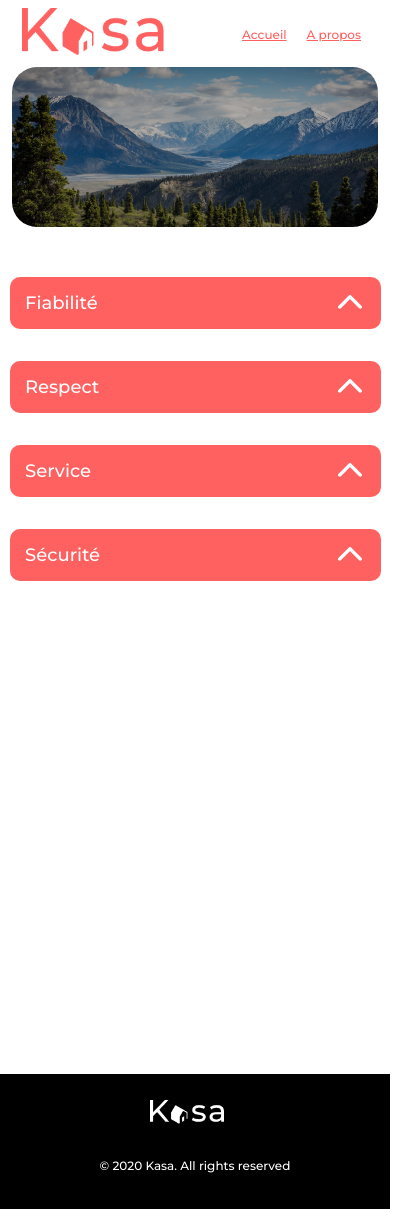
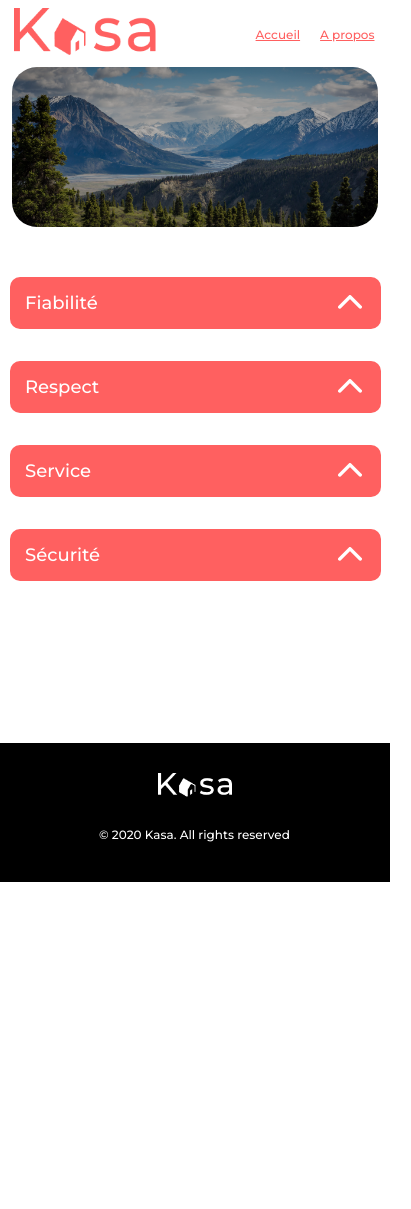
Before and after one commit to kevingrandpierre/kasa_p7, a React (Create React App) app: page /about in a window 390 px wide. Shown: the whole page, 411 px wide, since content can reach past the window. After the commit the page ends 958 px from the top, so only its background shows below. Built offline with nearby package versions, Linux system fonts and the light colour scheme.

Commit message:
modifs css

```diff
--- a/src/components/card/card.css
+++ b/src/components/card/card.css
@@ -32,5 +32,6 @@
     .card {
         height: 255px;
         width: 355px;
+        margin-bottom: 20px;
     }
 }
--- a/src/components/carousel/carousel.css
+++ b/src/components/carousel/carousel.css
@@ -63,7 +63,7 @@
         display: flex;
         justify-content: center;
         align-items: center;
-        margin: 20px;
+        margin: 30px;
     }
 
     .carousel_img{
--- a/src/components/tags/tags.css
+++ b/src/components/tags/tags.css
@@ -20,7 +20,8 @@
 @media screen and (max-width: 650px) {
     .tag {
         font-size: 12px;
-        padding: 2px 10px;
+        padding: 4px 20px;
+        border-radius: 5px;
     }
 
     .tags {
@@ -29,7 +30,7 @@
     }
 
     .tags .tag {
-        margin-right: 5px;
+        margin-right: 10px;
         margin-bottom: 5px;
     }
 }
--- a/src/layouts/banner/banner.jsx
+++ b/src/layouts/banner/banner.jsx
@@ -11,8 +11,8 @@ function Banner() {
     useEffect(() => {
         if(location.pathname === '/about'){
             setAboutPage(true)
-        };
-    }, [])
+        }
+    }, [location.pathname])
 
     return (
         <section className={aboutPage ? 'bannerApropos' : 'banner'}>
--- a/src/layouts/footer/footer.css
+++ b/src/layouts/footer/footer.css
@@ -1,37 +1,45 @@
-footer{
+footer {
     background: black;
     display: flex;
     justify-content: center;
+    align-items: center;
+    width: 100%;
+    position: relative;
+    padding: 20px 0;
+    /* Place le footer en bas de la page */
     bottom: 0;
-    width: 100%;
-    position: absolute;
 }
 
-footer img{
+footer img {
     height: 39px;
     width: 122px;
     margin: 20px 100px;
 }
 
-footer p{
+footer p {
     color: white;
     font-size: 24px;
     font-weight: 500;
-    margin: 20px 0 ;
+    margin: 20px 0;
 }
 
 @media screen and (max-width: 650px) {
-    footer img{
+    .footer_contain {
+        display: flex;
+        flex-direction: column;
+        justify-content: center;
+        align-items: center;
+    }
+
+    footer img {
         height: 24px;
         width: 74px;
         margin: 10px 50px;
     }
 
-    footer p{
+    footer p {
         font-size: 12px;
+        width: 12rem;
     }
 
-    footer {
-        padding: 1rem 0;
-    }
 }
--- a/src/layouts/header/header.css
+++ b/src/layouts/header/header.css
@@ -48,7 +48,8 @@
     .navigation {
         height: 47px;
         justify-content: space-between;
-        margin: 10px -18px;
-        width: 110%;
+        margin: 10px 14px;
+        width: 95%;
+        padding: 15px 0;
     }
 }
--- a/src/pages/about/about.css
+++ b/src/pages/about/about.css
@@ -14,9 +14,10 @@
     .sectionAbout {
       margin: 50px 10px;
       width: 95%;
+      padding-bottom: 5rem;
     }
 
     .collapseAbout {
-        height: 50%;
+        height: auto;
     }
 }
--- a/src/pages/error/error.css
+++ b/src/pages/error/error.css
@@ -13,7 +13,7 @@ h1{
     font-weight: 700;
     margin-top: 10rem;
 }
-p{
+.page_404 p{
     font-size: 36px;
     font-weight: 500;
 }
@@ -23,3 +23,19 @@ p{
     color: #FF6060;
     margin: 15rem;
 }
+
+@media screen and (max-width: 650px) {
+   h1{
+       font-size: 96px;
+       margin-bottom: 0;
+   }
+    .page_404 p{
+         font-size: 18px;
+         width: 60%;
+    }
+
+    .link{
+        font-size: 16px;
+        margin: 10rem 3rem;
+    }
+}
--- a/src/pages/home/home.css
+++ b/src/pages/home/home.css
@@ -15,6 +15,6 @@ footer {
 @media screen and (max-width: 650px) {
     .sectionHome {
         padding: 20px 15px 0 15px;
-        margin: 30px;
+        margin: 0;
     }
 }
--- a/src/pages/housing/housing.css
+++ b/src/pages/housing/housing.css
@@ -73,5 +73,6 @@
     .housing_host {
         display: flex;
         flex-direction: row-reverse;
+        align-items: center;
     }
 }
```
Also changed, not shown: 2 other files (tests, documents, lock files or other folders).
